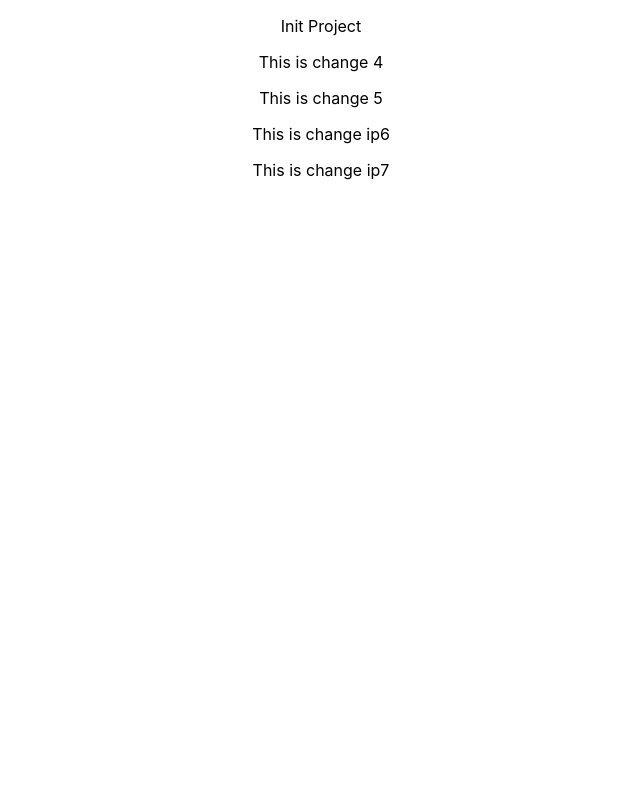
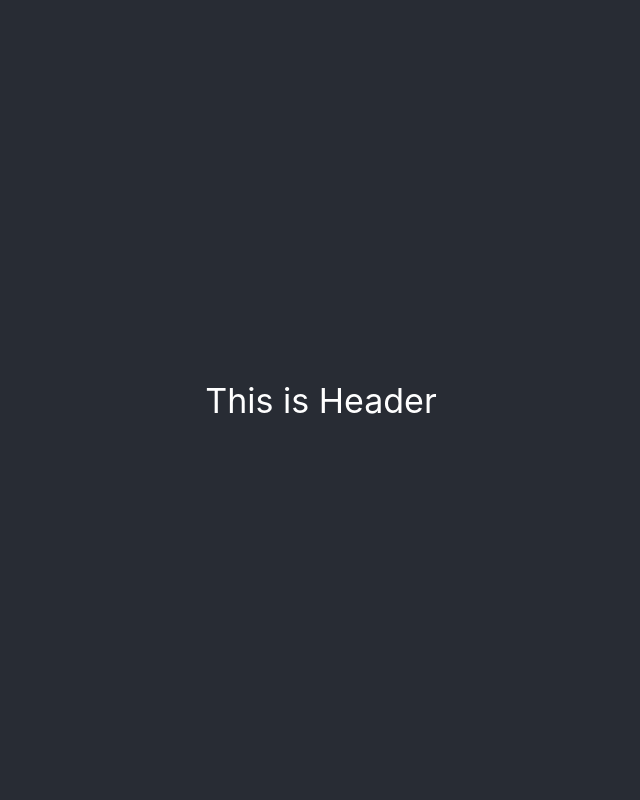
Before and after one commit to Ducnhat96/react-query-repo, a React (Create React App) app: page / in a window 1280 px wide. Shown: the top 800 px of the page, without its empty margins (319-959 px from the left). Built offline with nearby package versions, Linux system fonts and the light colour scheme.

Commit message:
update project

```diff
--- a/src/App.js
+++ b/src/App.js
@@ -3,9 +3,7 @@ import Header from "./Header/Header";
 function App() {
   return (
     <div className="App">
-      <header className="App-header">
-        <p>Init Project</p>
-      </header>
+      <Header />
       <div>
         <p>This is change 4</p>
         <p>This is change 5
```
